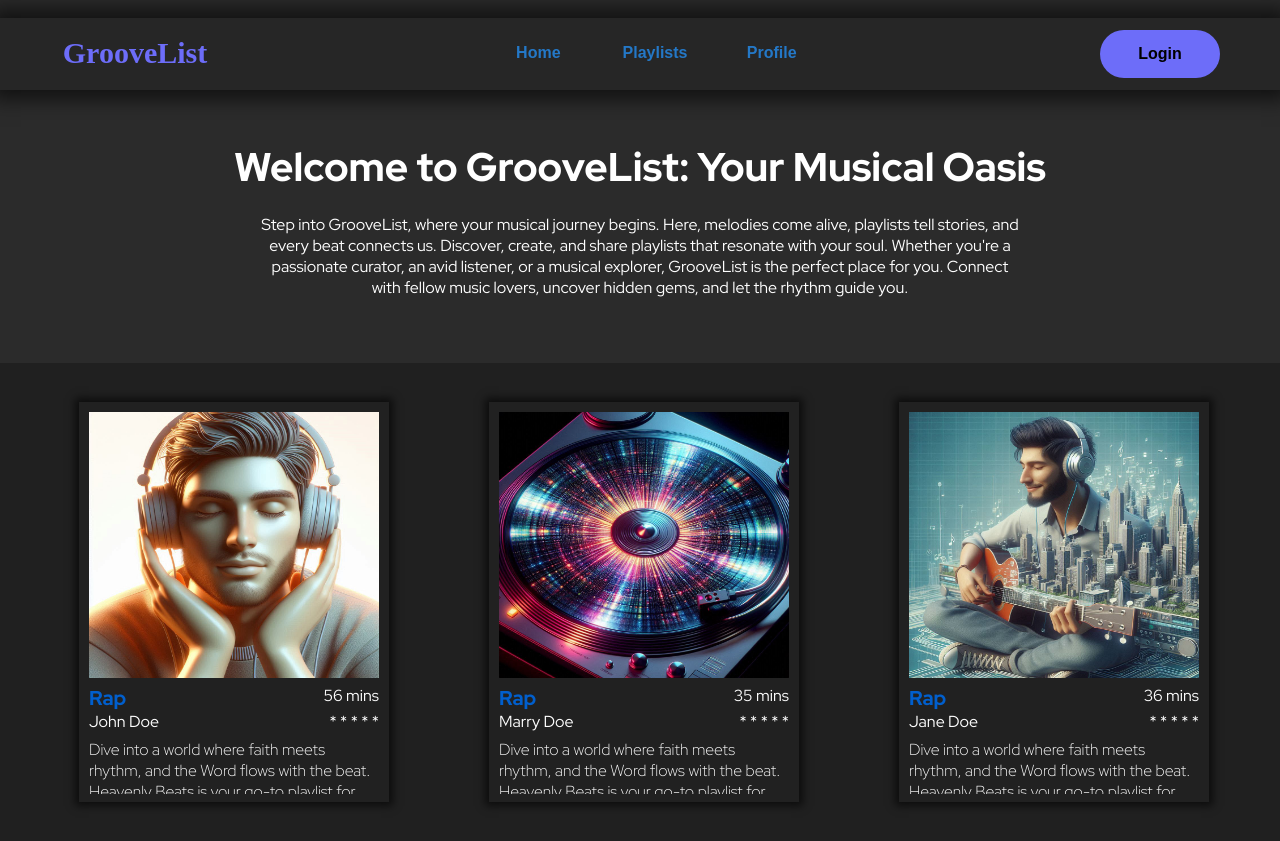
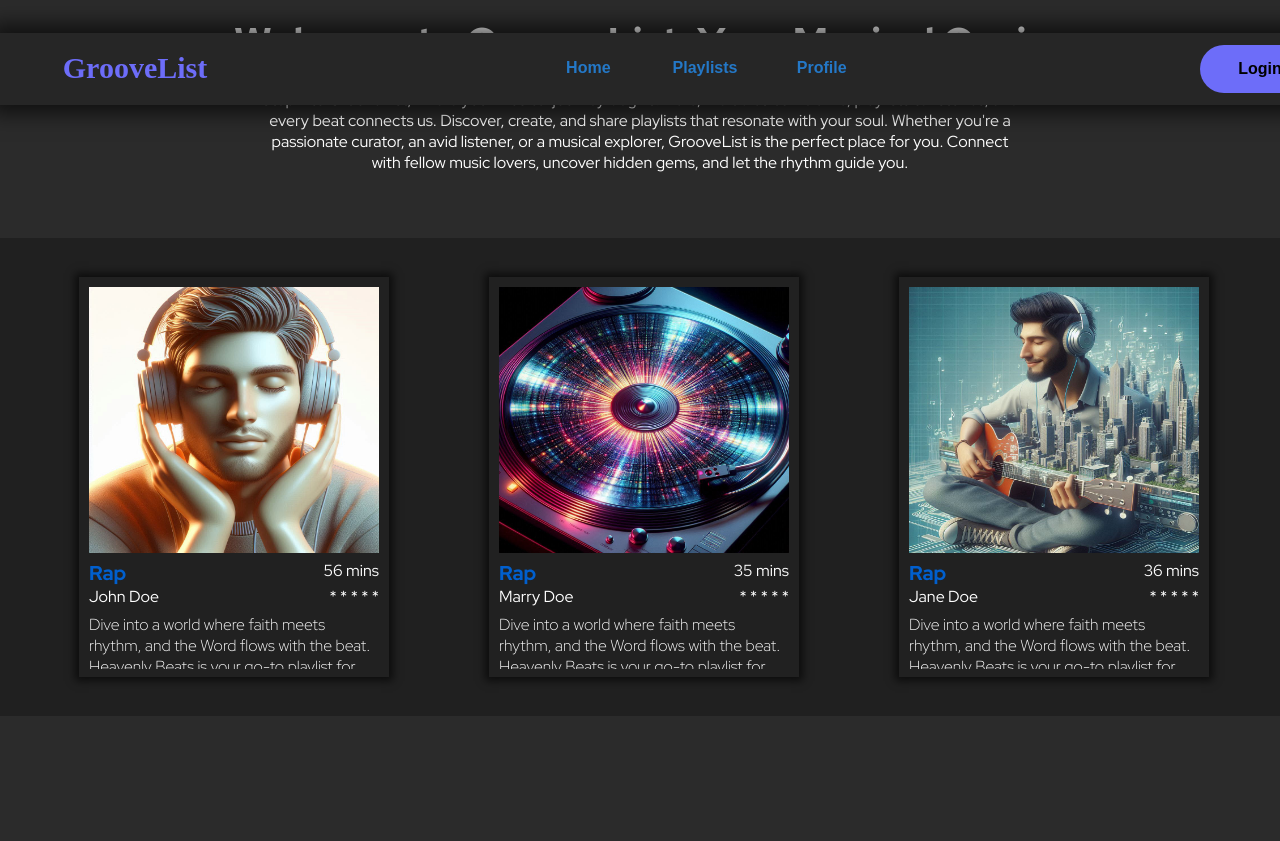
Before and after one commit to u22658395/Multimedia, a React (Create React App) app in the folder Project/source code/frontend/: page / in a window 1280 px wide. After the commit the page ends 800 px from the top, so only its background shows below. Built offline with nearby package versions, Linux system fonts and the light colour scheme; a web font is replaced by a local one.

Commit message:
added a content div to all the pages

```diff
--- a/Project/source code/frontend/public/index.css
+++ b/Project/source code/frontend/public/index.css
@@ -45,6 +45,8 @@ body{
     background-color: #262626;
     box-shadow: 0px 0px 19px 9px rgba(0, 0, 0, 0.612);
     padding: 0 50px;
+    position: fixed;
+    width: 100%;
 }
 
 
--- a/Project/source code/frontend/src/pages/Home.js
+++ b/Project/source code/frontend/src/pages/Home.js
@@ -2,7 +2,7 @@ import React from "react";
 export class Home extends React.Component {
     render() {
         return (
-            <div>
+            <div id="content">
                 <h1>Home</h1>
             </div>
         );
--- a/Project/source code/frontend/src/pages/Splash.js
+++ b/Project/source code/frontend/src/pages/Splash.js
@@ -11,7 +11,7 @@ export class Splash extends React.Component {
     ]
     render(){
         return(
-            <>
+            <div id="content">
                 <h1 className="welcome-text" id="heading-text">Welcome to GrooveList: Your Musical Oasis</h1>
                 <p className="welcome-text" id="sub-heading">Step into GrooveList, where your musical journey begins. Here, melodies come alive, playlists tell stories, and every
                 beat connects us. Discover, create, and share playlists that resonate with your soul. Whether you're a passionate
@@ -29,7 +29,7 @@ export class Splash extends React.Component {
 
                 </div>
 
-            </>
+            </div>
         )
     }
 }
```
Also changed, not shown: Project/source code/frontend/src/pages/Profile.js (+7 -0 lines), Project/source code/frontend/public/bundle.js.
